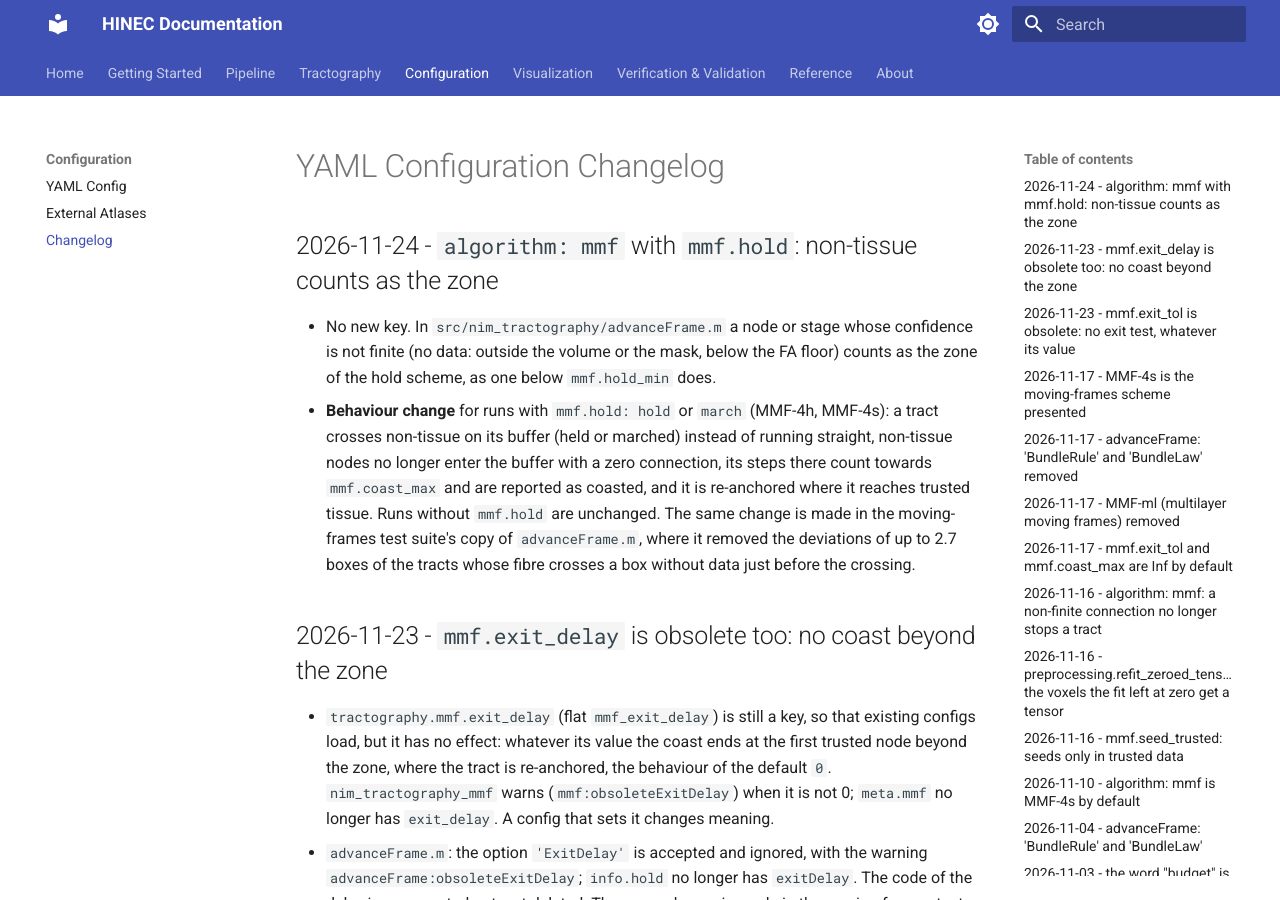
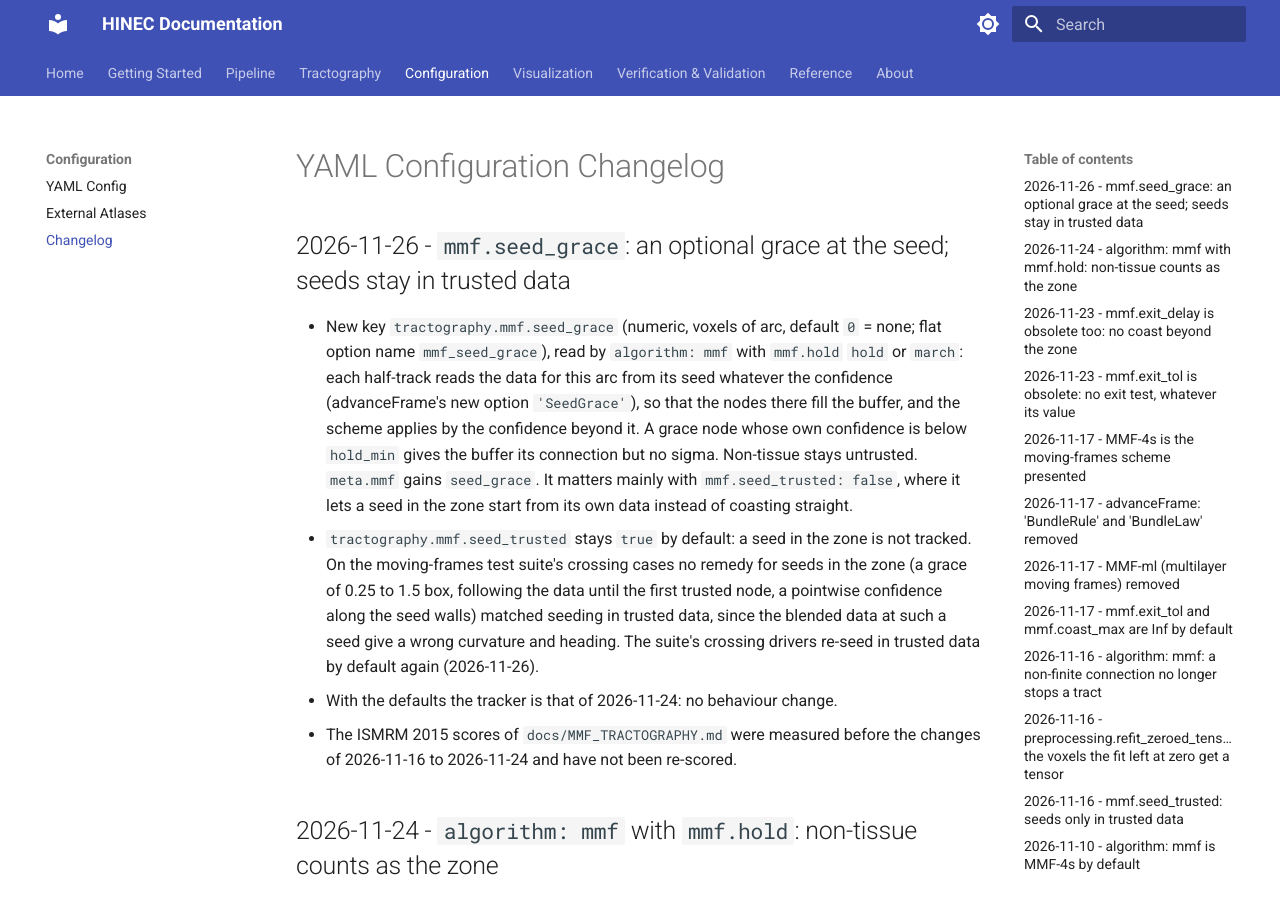
Before and after one commit to uicneuro/hinec, an MkDocs documentation site: the page built from docs/CHANGELOG_YAML.md, in a window 1280 px wide and 900 px high. Built offline with MkDocs 1.6.1 and Material for MkDocs 9.7.7, drawn with Linux system fonts in a browser that asks for light colours.

Commit message:
MMF: optional seed grace (mmf.seed_grace, default 0); seeds stay in trusted data (#13)
* MMF: mmf.seed_grace, the data read for a grace from every seed; seeds in the zone tracked by default

advanceFrame gains 'SeedGrace' (arc length from the seed over which the data
are read whatever the confidence; the nodes fill the buffer; default 0, no
change). nim_tractography_mmf passes tractography.mmf.seed_grace (voxels,
default 0.25) and mmf.seed_trusted now defaults to false, so a seed in the
zone is tracked from its own data instead of being skipped. seed_trusted:
true, seed_grace: 0 restores the tracker of 2026-11-24. Schema, options,
tracker description, docs, changelog and unit tests updated.

Co-Authored-By: Claude Opus 5.5 <noreply@anthropic.com>
Claude-Session: https://claude.ai/code/session_01YAGfAUcPaJvTrv1cLj1Qkd

* docs: regenerate YAML_CONFIG.md for mmf.seed_grace (default 0.25) and seed_trusted false

Co-Authored-By: Claude Opus 5.5 <noreply@anthropic.com>

* mmf: seeds stay in trusted data by default; seed_grace optional (0), grace nodes give no sigma

- tractography.mmf.seed_trusted defaults to true again and
  tractography.mmf.seed_grace to 0 (none): with the defaults the tracker is
  that of 2026-11-24. On the moving-frames suite's crossing cases no remedy
  for seeds in the zone matched seeding in trusted data.
- advanceFrame 'SeedGrace': a grace node whose own confidence is below
  HoldMin gives the buffer its connection but not its sigma (as in the
  suite's copy), so the blended crossing data no longer make MMF-4s stop at
  a false focus.
- Schema, tracker help, describe texts, README, API_REFERENCE,
  TRACKER_INTERFACE, MMF_TRACTOGRAPHY, YAML_CONFIG and the changelog
  updated; TestMmfTracker checks the new defaults and sets the grace
  explicitly in its grace test.

Co-Authored-By: Claude Opus 5.5 <noreply@anthropic.com>
Claude-Session: https://claude.ai/code/session_01YAGfAUcPaJvTrv1cLj1Qkd

---------

Co-authored-by: Claude <noreply@anthropic.com>

```diff
--- a/docs/CHANGELOG_YAML.md
+++ b/docs/CHANGELOG_YAML.md
@@ -1,4 +1,25 @@
 # YAML Configuration Changelog
+
+## 2026-11-26 - `mmf.seed_grace`: an optional grace at the seed; seeds stay in trusted data
+
+- New key `tractography.mmf.seed_grace` (numeric, voxels of arc, default `0` = none;
+  flat option name `mmf_seed_grace`), read by `algorithm: mmf` with `mmf.hold` `hold`
+  or `march`: each half-track reads the data for this arc from its seed whatever the
+  confidence (advanceFrame's new option `'SeedGrace'`), so that the nodes there fill
+  the buffer, and the scheme applies by the confidence beyond it. A grace node whose
+  own confidence is below `hold_min` gives the buffer its connection but no sigma.
+  Non-tissue stays untrusted. `meta.mmf` gains `seed_grace`. It matters mainly with
+  `mmf.seed_trusted: false`, where it lets a seed in the zone start from its own
+  data instead of coasting straight.
+- `tractography.mmf.seed_trusted` stays `true` by default: a seed in the zone is not
+  tracked. On the moving-frames test suite's crossing cases no remedy for seeds in
+  the zone (a grace of 0.25 to 1.5 box, following the data until the first trusted
+  node, a pointwise confidence along the seed walls) matched seeding in trusted data,
+  since the blended data at such a seed give a wrong curvature and heading. The
+  suite's crossing drivers re-seed in trusted data by default again (2026-11-26).
+- With the defaults the tracker is that of 2026-11-24: no behaviour change.
+- The ISMRM 2015 scores of `docs/MMF_TRACTOGRAPHY.md` were measured before the
+  changes of 2026-11-16 to 2026-11-24 and have not been re-scored.
 
 ## 2026-11-24 - `algorithm: mmf` with `mmf.hold`: non-tissue counts as the zone
 
--- a/docs/MMF_TRACTOGRAPHY.md
+++ b/docs/MMF_TRACTOGRAPHY.md
@@ -130,8 +130,9 @@ The reasons are counted over the half-tracks of the seeds that were tracked in
 see below; since 2026-11-16 `fa`, `outside_mask` and `outside_domain` do not
 occur, see above). Seeds outside tissue or without a
 direction are not tracked and are counted by reason in
-`meta.mmf.seeds_skipped`, and so, with `mmf.hold` and `mmf.seed_trusted` (the
-default), are the seeds in the zone of the scheme (`zone`, see below). ACT masks are
+`meta.mmf.seeds_skipped`, and so, with `mmf.hold` and `mmf.seed_trusted: true` (the
+default; `false` on 2026-11-25 only), are the seeds in the zone of the scheme
+(`zone`, see below). ACT masks are
 not used by this tracker.
 
 With `debug.trace` the per-step records of the traced seeds have the layout of
@@ -220,8 +221,32 @@ fields of the moving-frames suite this put the tracts whose fibre passes through
 box without data just before the crossing onto the other family (up to 2.7 boxes
 off their fibre, against 0.65 at most with the change). A seed in the zone has no trusted node
 and would coast straight, along the
-axis of the filled field described next. **Seeds only in trusted data**
-(`mmf.seed_trusted`, default `true`, since 2026-11-16): such a seed is not tracked
+axis of the filled field described next. **The grace at the seed**
+(`mmf.seed_grace`, voxels of arc, an option since 2026-11-25, default `0` = none
+since 2026-11-26; advanceFrame `'SeedGrace'`; it matters only with
+`mmf.seed_trusted: false`): each half-track reads the data for this arc from its seed whatever
+the confidence. The connection is read there, the frame is re-anchored as in trusted
+data, and those nodes fill the buffer (a grace node whose own confidence is below
+`hold_min` gives the buffer its connection but not its transverse sigma: the data
+there are the blended crossing, whose sigma made MMF-4s stop at a false focus);
+beyond the grace the scheme applies by the
+confidence, so a seed in the zone coasts or marches through it on its own data
+rather than along a straight line. Non-tissue stays untrusted in the grace, and the
+grace applies to every seed (one within `seed_grace` of the zone reads it there). On
+the crossing-bundles test fields of the moving-frames suite, with the seeds on the
+entry walls (also those in the zone), a grace of 0.25 box gave a mean largest MMF-4s
+error of 1.55 boxes over the 15 cases and 8 of 150 tracts more than a box off their
+fibre, against 3.84 and 29 without it; 0.5 gave 1.85 and 9, 1 gave 3.41 and 48: a
+longer grace reads the blend of the two bundles longer and sends more seeds onto the
+other one. The tracts whose fibre meets the crossing right after the wall stay off
+their fibre with any grace. On 2026-11-25 only, `mmf.seed_trusted` was `false` and
+`seed_grace` `0.25` by default. No variant tried in the suite (the grace, following
+the data until the first trusted node, a pointwise confidence along the seed walls)
+fixed the wrong curvature and heading that the blended data give at a seed in the
+zone, so since 2026-11-26 the seeds stay in trusted data by default: seed where the
+fibres are coherent.
+**Seeds only in trusted data**
+(`mmf.seed_trusted: true`, the default): such a seed is not tracked
 but skipped as `zone` in `meta.mmf.seeds_skipped`, its trace record (with
 `debug.trace`) a zero-step one that keeps its confidence. The test is the scheme's
 own at a first node, the confidence read as at every node (CL interpolated over the
@@ -238,8 +263,10 @@ dropped seeds stay counted in `meta.n_seeds`). It differs from
 voxels the tensor refit fills (`preprocessing.refit_zeroed_tensors`): at the noisy
 edge of a mask their floored tensors are close to linear, CL near 1, and read as
 trusted. With
-`seed_trusted: false` the seed coasts as before; where the axis of the filled field
-ties, the seed is skipped as `no_direction` either way.
+`seed_trusted: false` and `seed_grace: 0` the seed coasts straight, as before
+2026-11-16; where the axis of the filled field ties, the seed is skipped as
+`no_direction` either way. `seed_trusted: true, seed_grace: 0`, the defaults, give the
+tracker of 2026-11-24.
 
 **The trusted nodes must not read the zone.** The held connection comes from the
 nodes just before it, and these are exactly where the voxel pipeline would mix the
--- a/docs/YAML_CONFIG.md
+++ b/docs/YAML_CONFIG.md
@@ -152,7 +152,8 @@ parameter. A key marked `hinec` is ignored by `standard`, `mmf` and `stitching`.
 | `coast_max` | numeric | `Inf` | mmf | Longest coast, voxels of arc (advanceFrame 'CoastMax' = coast_max/step steps): a tract still in the zone after this stops with reason coast. Inf, the default, is no cap: the coast goes on until it leaves the zone, leaves the volume or reaches max_arc. The scores of docs/MMF_TRACTOGRAPHY.md were measured with 12. |
 | `exit_tol` | numeric | `Inf` | mmf | OBSOLETE since 2026-11-23: accepted, so that existing configs load, and ignored whatever its value (nim_tractography_mmf warns, mmf:obsoleteExitTol, when it is finite). There is no exit test: a tract leaving the zone is always re-anchored on the data, as with the former default Inf, and reason exit no longer occurs; angle_max alone tests the direction there. |
 | `exit_delay` | numeric | `0` | mmf | OBSOLETE since 2026-11-23: accepted, so that existing configs load, and ignored whatever its value (nim_tractography_mmf warns, mmf:obsoleteExitDelay, when it is not 0). The coast ends at the first trusted node beyond the zone, where the tract is re-anchored, as with the former default 0. |
-| `seed_trusted` | logical | `true` | mmf | Seed only in trusted data (mmf.hold hold or march): a seed whose confidence, read as the scheme reads it at a node (CL interpolated over the tissue and eroded by mmf.hold_guard), is below mmf.hold_min has no trusted node and would coast straight along the filled axis; it is not tracked and is counted in meta.mmf.seeds_skipped as zone. The erosion also skips seeds within about mmf.hold_guard of the zone. false = track it (the behaviour before 2026-11-16). No effect with hold: none. |
+| `seed_trusted` | logical | `true` | mmf | Seed only in trusted data (mmf.hold hold or march): true, the default = a seed whose confidence, read as the scheme reads it at a node (CL interpolated over the tissue and eroded by mmf.hold_guard), is below mmf.hold_min is not tracked and is counted in meta.mmf.seeds_skipped as zone (the erosion also skips seeds within about mmf.hold_guard of the zone). Seed where the fibres are coherent: at a seed in the zone the blended data give a wrong curvature and heading, and no grace fixed that in the 2-D crossing tests of the moving-frames suite (2026-11-26). false = track it, starting with the grace of mmf.seed_grace (with seed_grace 0 it coasts straight along the filled axis, the behaviour before 2026-11-16; false was the default on 2026-11-25 only). No effect with hold: none. |
+| `seed_grace` | numeric | `0` | mmf | Grace at the seed, voxels of arc (mmf.hold hold or march; advanceFrame 'SeedGrace'; 2026-11-25; optional, default 0 = none since 2026-11-26): each half-track reads the data for this arc from its seed whatever the confidence (the connection read, the frame re-anchored as in trusted data, the nodes entering the buffer, without their sigma where their own confidence is below mmf.hold_min), and the scheme applies by the confidence beyond it, so that a seed in the zone (mmf.seed_trusted false) coasts or marches on its own data instead of a straight line. Non-tissue stays untrusted. It applies to every seed. In the 2-D crossing tests of the moving-frames suite 0.25 box was the best of 0, 0.25, 0.5, 1 and 1.5, but worse than seeding in trusted data. No effect with hold: none. |
 
 #### `tractography.stitching`
 
```
Also changed, not shown: config/README.md (+2 -1 lines), docs/API_REFERENCE.md (+2 -1 lines), docs/TRACKER_INTERFACE.md (+3 -2 lines), 6 other files.
